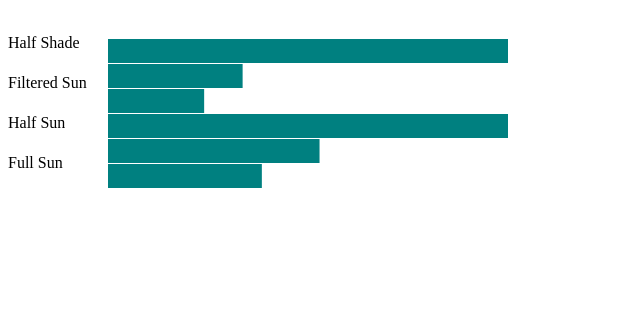
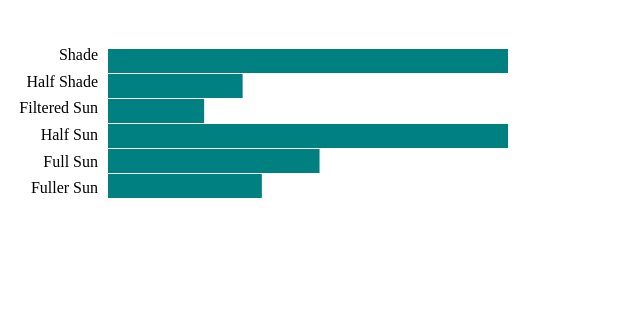
Before and after one commit to Marlena/learning_d3, a plain HTML site: page horizontal_bars.html in a window 1280 px wide. Shown: the whole page, without its empty margins (0-640 px from the left). Drawn offline with Linux system fonts and the light colour scheme.

Commit message:
line those suckers right up

```diff
--- a/horizontal_bars.html
+++ b/horizontal_bars.html
@@ -12,12 +12,12 @@
 
   var originalDataset = [25, 7, 5, 26, 11, 8, 25, 14, 23, 19, 14, 11, 22, 29, 11, 13, 12, 17, 18, 10, 24, 18, 25, 9, 3];
   var dataset = [25, 7, 5, 26, 11, 8]
-  var barLabels = ["Shade", "Half Shade", "Filtered Sun", "Half Sun", "Full Sun"]
+  var barLabels = ["Shade", "Half Shade", "Filtered Sun", "Half Sun", "Full Sun", "Fuller Sun"]
 
   var graphWidth = 500;
   var graphHeight = 300;
   var barPadding = 0.05;
-  var barHeight = 30;
+  var barHeight = 40;
   var tickGap = 5;
   var tickHeight = 10;
 
@@ -58,20 +58,25 @@
     .attr("fill", "teal");
 
   var leftMargin = 100;
-  var topMargin = 50;
-  var barLabelHeight = barHeight + 10;
+  var topMargin = 52;
+  //for the container of all bar labels, top margin lines it up with top bar
+  var translateText = "translate(" + leftMargin + "," + topMargin + ")";
+  var barSpacing = barHeight + barPadding;
 
-  var translateText = "translate(" + leftMargin + "," + topMargin + ")";
-  svg.append("g")
+  var barLabelGroup = svg.append("g")
     .attr("transform", translateText)
-    .attr("class", "bar-label")
+    .attr("class", "bar-label");
 
-    for (var i = 0; i < barLabels.length; i++){
-      svg.append("text")
-        .attr("x", 0)
-        .attr("y", i  *  (barLabelHeight + barPadding))
-        .text(barLabels[i])
-    }
+  barLabelGroup.selectAll("text")
+    .data(barLabels)
+    .enter().append("text")
+    .attr("x", -10)
+    .attr("y", function(d,i){
+      //shrink the margin between each label by 2/3 to line up with bars
+      return i *  barHeight * (2/3);
+    })
+    .text(function(d) {return d});
+
 
 
 
```
